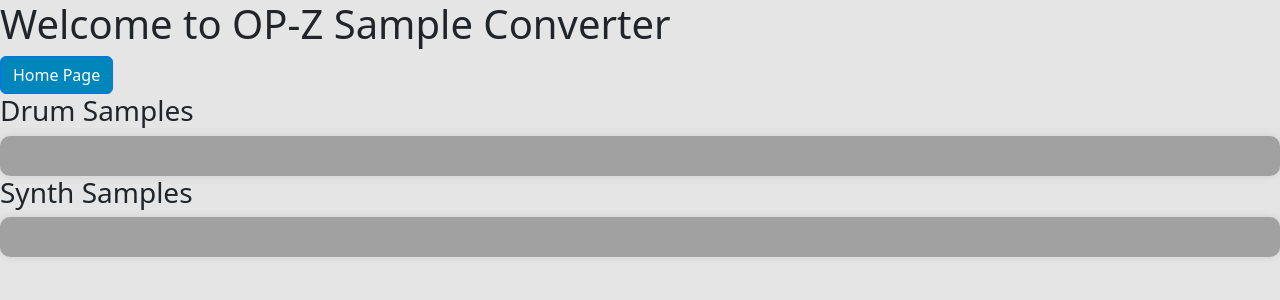
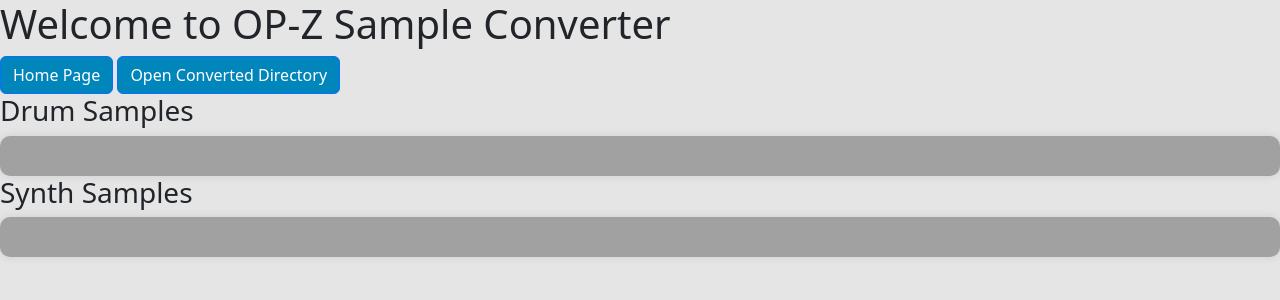
Before and after one commit to Romano-Garmez/opz-sample-manager, a Flask app: page /sampleconverter in a window 1280 px wide. Shown: the top 300 px of the page. Run offline with Flask 3, Linux system fonts and the light colour scheme.

Commit message:
open converted samples folder

```diff
--- a/app.py
+++ b/app.py
@@ -1,3 +1,4 @@
+import sys
 from flask import Flask, render_template, request, jsonify
 import html
 from flask_cors import CORS
@@ -266,5 +267,21 @@
 def get_opz_mount_path():
     return jsonify(OPZ_MOUNT_PATH=OPZ_MOUNT_PATH)
 
+# open the sample converter's converted folder in the file explorer
+@app.route("/open-explorer", methods=["POST"])
+def open_explorer():
+    folder_path = os.path.join(os.path.abspath("."), CONVERTED_FOLDER)
+    try:
+        if sys.platform.startswith("win"):
+            subprocess.Popen(["explorer", folder_path])
+        elif sys.platform.startswith("darwin"):
+            subprocess.Popen(["open", folder_path])
+        else:  # Linux and others
+            subprocess.Popen(["xdg-open", folder_path])
+
+        return jsonify({"status": "opened", "path": folder_path}), 200
+    except Exception as e:
+        return jsonify({"error": str(e)}), 500
+
 if __name__ == "__main__":
     app.run(debug=False)
--- a/static/js/sampleconverter.js
+++ b/static/js/sampleconverter.js
@@ -33,6 +33,17 @@
     });
 }
 
+function openExplorer() {
+    fetch("/open-explorer", { method: "POST" })
+      .then(response => {
+        if (!response.ok) throw new Error("Request failed");
+        return response.json();
+      })
+      .catch(err => {
+        console.error("Error:", err);
+      });
+  }
+
 document.addEventListener('DOMContentLoaded', () => {
     setupDragDrop('drum-samples', 'drum');
     setupDragDrop('synth-samples', 'synth');
--- a/templates/sampleconverter.html
+++ b/templates/sampleconverter.html
@@ -13,6 +13,8 @@
 
 <button onclick="window.location.href='/'" class="btn btn-primary">Home Page</button>
 
+<button onclick="openExplorer()" class="btn btn-primary">Open Converted Directory</button>
+
 <div id="file-list">
     <h3>Drum Samples</h3>
     <div class="samplepackbox" id="drum-samples"></div>
```
